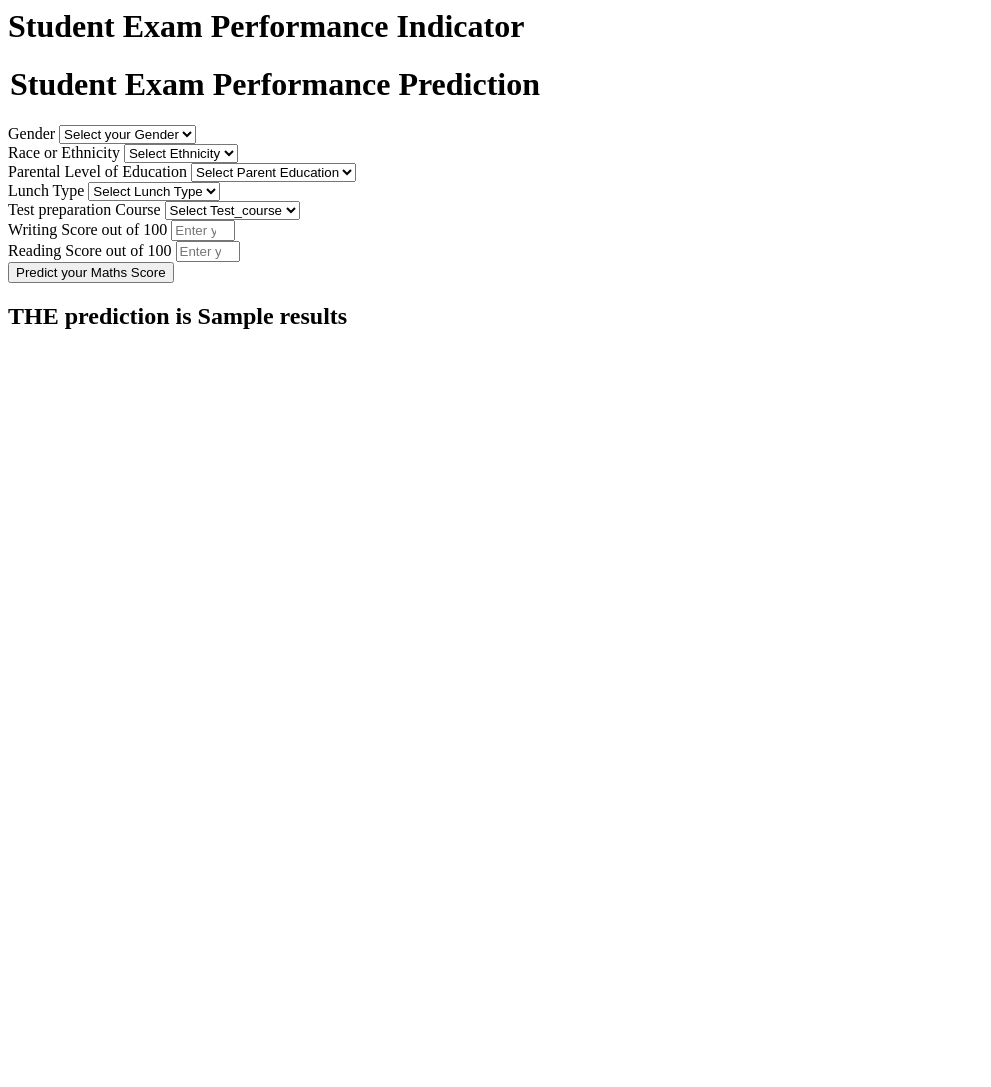
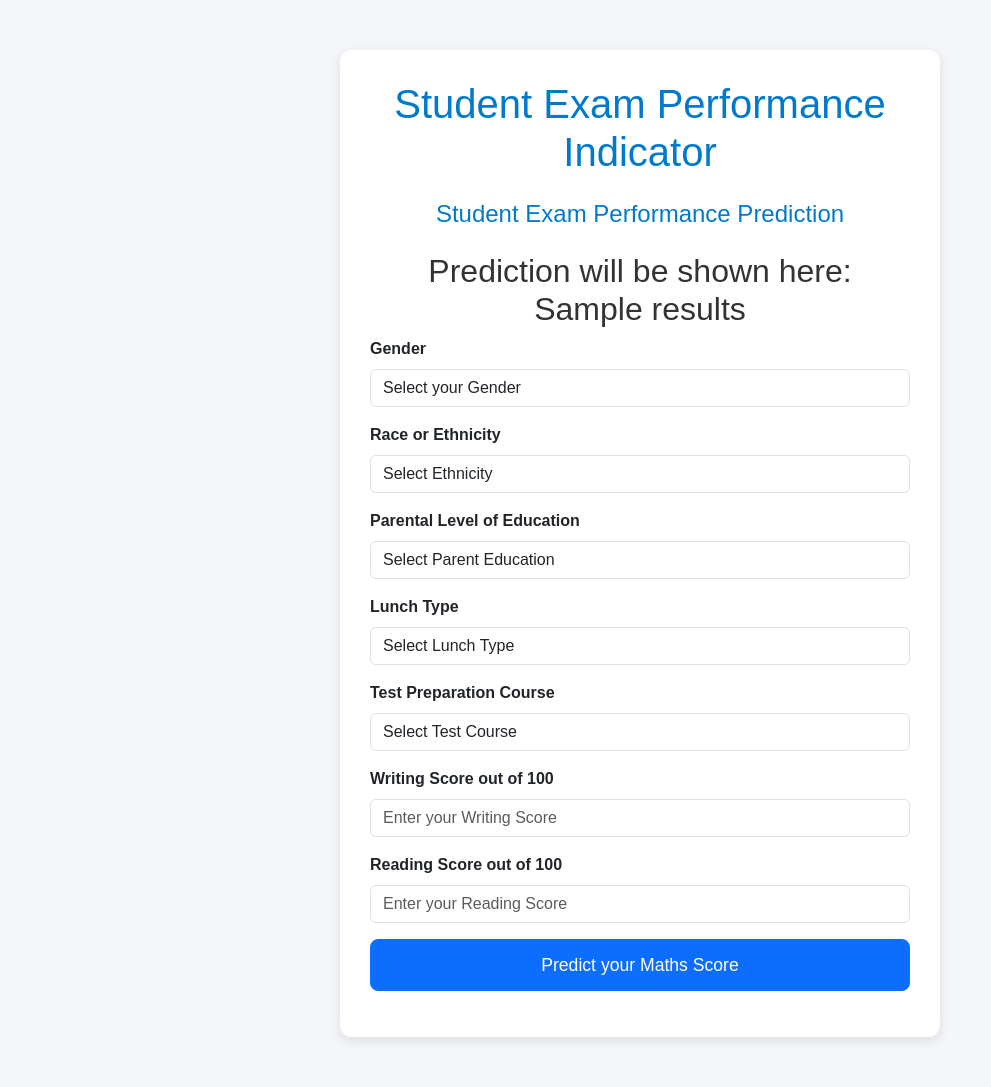
Before and after one commit to Dhanesh-Panchariya/Performance-Indicator, a Flask app: template templates/home.html in a window 1280 px wide. Shown: the whole page, without its empty margins (0-991 px from the left). Before the commit the page ends 329 px from the top, so only its background shows below. Run offline with Flask 3, Linux system fonts and the light colour scheme; the template is opened without the code that fills it: most values are stand-ins (such as "Sample title", 1, 10 or a date in 2020).

Commit message:
HTML CHanges

```diff
--- a/application.py
+++ b/application.py
@@ -26,8 +26,8 @@ def predict_datapoint():
             parental_level_of_education=request.form.get('parental_level_of_education'),
             lunch=request.form.get('lunch'),
             test_preparation_course=request.form.get('test_preparation_course'),
-            reading_score=float(request.form.get('writing_score')),
-            writing_score=float(request.form.get('reading_score')))
+            reading_score=float(request.form.get('reading_score')),
+            writing_score=float(request.form.get('writing_score')))
         pred_df = data.get_data_as_df()
         print(pred_df)
 
--- a/templates/home.html
+++ b/templates/home.html
@@ -1,111 +1,126 @@
-<html>
+<!DOCTYPE html>
+<html lang="en">
+<head>
+    <meta charset="UTF-8">
+    <meta name="viewport" content="width=device-width, initial-scale=1.0">
+    <title>Student Exam Performance Indicator</title>
+    <!-- Bootstrap for styling -->
+    <link href="https://cdn.jsdelivr.net/npm/bootstrap@5.3.2/dist/css/bootstrap.min.css" rel="stylesheet">
+    <style>
+        body {
+            background: #f4f6f9;
+            font-family: Arial, sans-serif;
+        }
+        .login {
+            max-width: 600px;
+            margin: 50px auto;
+            padding: 30px;
+            background: #fff;
+            border-radius: 12px;
+            box-shadow: 0px 4px 12px rgba(0,0,0,0.1);
+        }
+        h1, legend {
+            text-align: center;
+            margin-bottom: 20px;
+            color: #007acc;
+        }
+        .form-label {
+            font-weight: 600;
+        }
+        .btn-primary {
+            width: 100%;
+            padding: 12px;
+            font-size: 1.1em;
+            border-radius: 8px;
+        }
+        h2 {
+            text-align: center;
+            margin-top: 20px;
+            color: #333;
+        }
+    </style>
+</head>
 <body>
     <div class="login">
         <h1>Student Exam Performance Indicator</h1>
-
         <form action="{{ url_for('predict_datapoint')}}" method="post">
-        <h1>
             <legend>Student Exam Performance Prediction</legend>
-        </h1>
+            <!-- Prediction Result -->
+        <h2>Prediction will be shown here: {{results}}</h2>
+            <!-- Gender -->
             <div class="mb-3">
                 <label class="form-label">Gender</label>
-            <select class="form-control" name="gender" placeholder="Enter you Gender" required>
-                <option class="placeholder" selected disabled value="">Select your Gender</option>
-                <option value="male">
-                    Male
-                </option>
-                <option value="female">
-                    Female
-                </option>
+                <select class="form-control" name="gender" required>
+                    <option selected disabled value="">Select your Gender</option>
+                    <option value="male">Male</option>
+                    <option value="female">Female</option>
                 </select>
             </div>
+
+            <!-- Ethnicity -->
             <div class="mb-3">
                 <label class="form-label">Race or Ethnicity</label>
-            <select class="form-control" name="ethnicity" placeholder="Enter you ethnicity" required>
-                <option class="placeholder" selected disabled value="">Select Ethnicity</option>
-                <option value="group A">
-                    Group A
-                </option>
-                <option value="group B">
-                    Group B
-                </option>
-                <option value="group C">
-                    Group C
-                </option>
-                <option value="group D">
-                    Group D
-                </option>
-                <option value="group E">
-                    Group E
-                </option>
+                <select class="form-control" name="ethnicity" required>
+                    <option selected disabled value="">Select Ethnicity</option>
+                    <option value="group A">Group A</option>
+                    <option value="group B">Group B</option>
+                    <option value="group C">Group C</option>
+                    <option value="group D">Group D</option>
+                    <option value="group E">Group E</option>
                 </select>
             </div>
+
+            <!-- Parent Education -->
             <div class="mb-3">
                 <label class="form-label">Parental Level of Education</label>
-            <select class="form-control" name="parental_level_of_education"
-                placeholder="Enter you Parent Education" required>
-                <option class="placeholder" selected disabled value="">Select Parent Education</option>
-                <option value="associate's degree">
-                    associate's degree
-                </option>
-                <option value="bachelor's degree">
-                    bachelor's degree
-                </option>
-                <option value="high school">
-                    high school
-                </option>
-                <option value="master's degree">
-                    master's degree
-                </option>
-                <option value="some college">
-                    some college
-                </option>
-                <option value="some high school">
-                    some high school
-                </option>
+                <select class="form-control" name="parental_level_of_education" required>
+                    <option selected disabled value="">Select Parent Education</option>
+                    <option value="associate's degree">Associate's degree</option>
+                    <option value="bachelor's degree">Bachelor's degree</option>
+                    <option value="high school">High school</option>
+                    <option value="master's degree">Master's degree</option>
+                    <option value="some college">Some college</option>
+                    <option value="some high school">Some high school</option>
                 </select>
             </div>
+
+            <!-- Lunch -->
             <div class="mb-3">
                 <label class="form-label">Lunch Type</label>
-            <select class="form-control" name="lunch" placeholder="Enter you Lunch" required>
-                <option class="placeholder" selected disabled value="">Select Lunch Type</option>
-                <option value="free/reduced">
-                    free/reduced
-                </option>
-                <option value="standard">
-                    standard
-                </option>
+                <select class="form-control" name="lunch" required>
+                    <option selected disabled value="">Select Lunch Type</option>
+                    <option value="free/reduced">Free/Reduced</option>
+                    <option value="standard">Standard</option>
                 </select>
             </div>
+
+            <!-- Test Preparation -->
             <div class="mb-3">
-            <label class="form-label">Test preparation Course</label>
-            <select class="form-control" name="test_preparation_course" placeholder="Enter you Course"
-                required>
-                <option class="placeholder" selected disabled value="">Select Test_course</option>
-                <option value="none">
-                    None
-                </option>
-                <option value="completed">
-                    Completed
-                </option>
+                <label class="form-label">Test Preparation Course</label>
+                <select class="form-control" name="test_preparation_course" required>
+                    <option selected disabled value="">Select Test Course</option>
+                    <option value="none">None</option>
+                    <option value="completed">Completed</option>
                 </select>
             </div>
+
+            <!-- Scores -->
             <div class="mb-3">
                 <label class="form-label">Writing Score out of 100</label>
-            <input class="form-control" type="number" name="reading_score"
-                placeholder="Enter your Reading score" min='0' max='100' />
+                <input class="form-control" type="number" name="reading_score" placeholder="Enter your Writing Score" min="0" max="100" required>
             </div>
             <div class="mb-3">
                 <label class="form-label">Reading Score out of 100</label>
-            <input class="form-control" type="number" name="writing_score"
-                placeholder="Enter your Reading Score" min='0' max='100' />
+                <input class="form-control" type="number" name="writing_score" placeholder="Enter your Reading Score" min="0" max="100" required>
             </div>
+
+            <!-- Submit -->
             <div class="mb-3">
-            <input class="btn btn-primary" type="submit" value="Predict your Maths Score" required />
+                <input class="btn btn-primary" type="submit" value="Predict your Maths Score">
             </div>
         </form>
-    <h2>
-       THE  prediction is {{results}}
-    </h2>
-   <body>
+
+
+    </div>
+</body>
 </html>
```
Also changed, not shown: templates/index.html (+44 -1 lines). Lines whose indentation alone changed are shown as unchanged.
